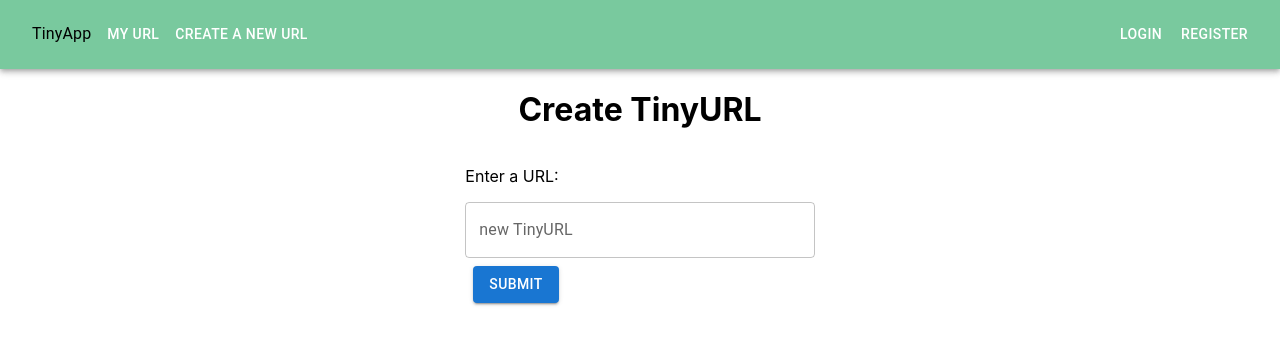
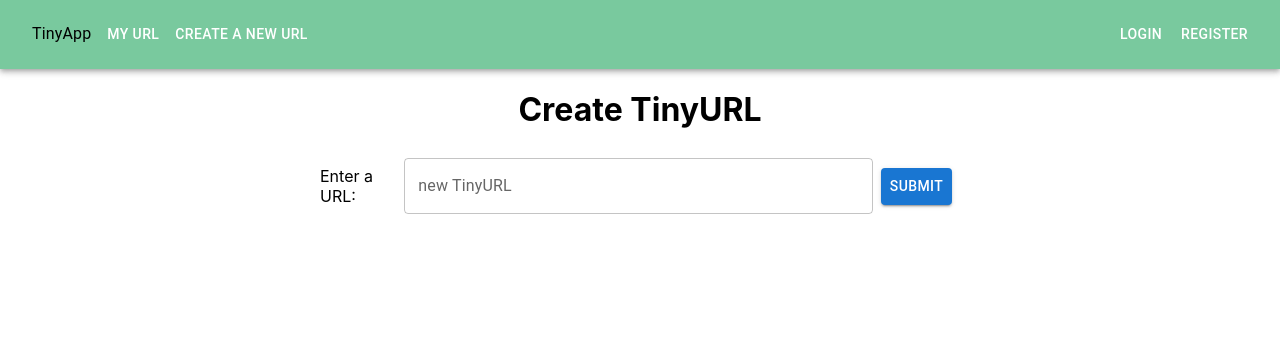
Before and after one commit to patriceandrea/tinyapp-2.0, a React (Create React App) app in the folder client/: page /newurls in a window 1280 px wide. Shown: the top 344 px of the page. Built offline with nearby package versions, Linux system fonts and the light colour scheme; no server answers.

Commit message:
works on CSS styling

```diff
--- a/client/src/Components/Header.tsx
+++ b/client/src/Components/Header.tsx
@@ -197,7 +197,7 @@ const Header = () => {
                 </Button>
               </Link>
             </Box>}
-          {user?.id && `Hello  ${user?.email} !`}
+          {user?.id && `Hello  ${user?.email}!`}
           {user?.id &&
             <Box sx={{ display: { xs: 'none', md: 'flex' } }}>
               <Button
--- a/client/src/pages/EditUrls.tsx
+++ b/client/src/pages/EditUrls.tsx
@@ -4,7 +4,6 @@ import TextField from '@mui/material/TextField';
 import Button from '@mui/material/Button';
 import '../App.css'
 import Header from '../Components/Header';
-import "../stylesheet/Text.css";
 import "../stylesheet/EditUrls.css"
 import axios from "axios";
 import { useNavigate, useParams } from "react-router-dom";
@@ -57,9 +56,11 @@ const EditUrls: React.FunctionComponent<IHomeProps> = (props) => {
         <h2>TinyURL for: {urls?.long_url}</h2>
         <p>Short URL:<a href={`https://${urls?.long_url}`} target="_blank" >{urls?.short_url} </a></p>
         <h2>EDIT</h2>
-        <div className="text-field">
-          <p>new Url:</p>
-          <form onSubmit={updateSubmit}>
+
+
+        <form onSubmit={updateSubmit}>
+          <div className="text-field">
+            <p>new Url:</p>
             <Box
               sx={{
                 width: 400,
@@ -72,8 +73,9 @@ const EditUrls: React.FunctionComponent<IHomeProps> = (props) => {
                 onChange={(e) => { setLongUrl(e.target.value) }} />
             </Box>
             <Button variant="contained" sx={{ m: 1 }} type="submit">Submit</Button>
-          </form>
-        </div>
+          </div>
+        </form>
+
       </div>
     </div >
   )
--- a/client/src/pages/NewUrls.tsx
+++ b/client/src/pages/NewUrls.tsx
@@ -5,14 +5,15 @@ import { useNavigate } from "react-router-dom";
 import axios from "axios";
 import Button from '@mui/material/Button';
 import TextField from '@mui/material/TextField';
+import { Url } from "../types/urls";
 export interface INewUrlsProps { }
 
 
-const NewUrls: React.FunctionComponent<INewUrlsProps> = (props: any) => {
+const NewUrls: React.FunctionComponent<INewUrlsProps> = () => {
 
   let navigate = useNavigate();
 
-  const [longUrl, setLongUrl] = React.useState<any | null>(null);
+  const [longUrl, setLongUrl] = React.useState<Url | null>(null);
   const [error, setError] = React.useState<any | null>(null);
 
 
@@ -31,23 +32,24 @@ const NewUrls: React.FunctionComponent<INewUrlsProps> = (props: any) => {
 
 
   return (
-    <div  >
+    <>
       <Header />
       <h1>Create TinyURL</h1>
-      <div className="text-field">
-        <form onSubmit={(e) => { handleSubmit(e) }}>
+
+      <form onSubmit={(e) => { handleSubmit(e) }}>
+        <div className="text-field">
           <p>Enter a URL:</p>
           <TextField
             fullWidth
             label="new TinyURL"
             id="fullWidth"
-            onChange={(e) => { setLongUrl(e.target.value) }} />
+            onChange={(e: any) => { setLongUrl(e.target.value) }} />
           <Button variant="contained" sx={{ m: 1 }} type="submit" >Submit</Button>
           {error}
-        </form>
+        </div>
+      </form>
 
-      </div>
-    </div >
+    </>
   )
 };
 
--- a/client/src/stylesheet/Text.css
+++ b/client/src/stylesheet/Text.css
@@ -1,6 +1,8 @@
 .text-field {
   display: flex;
-  justify-content: center;
+  width: 50%;
+  align-items: center;
+  margin: auto;
 }
 
 .text-field p {
```
